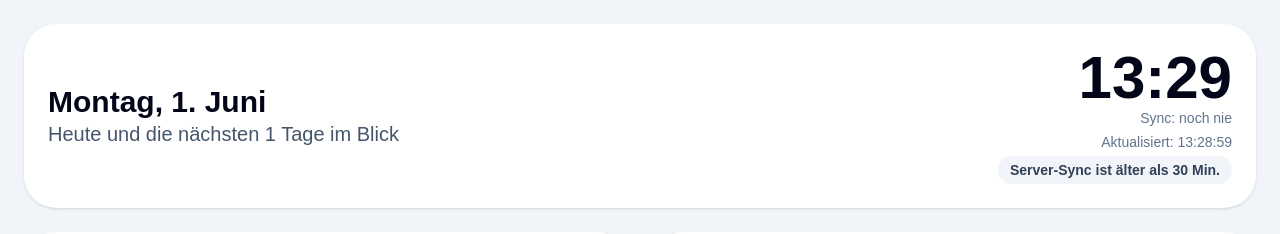
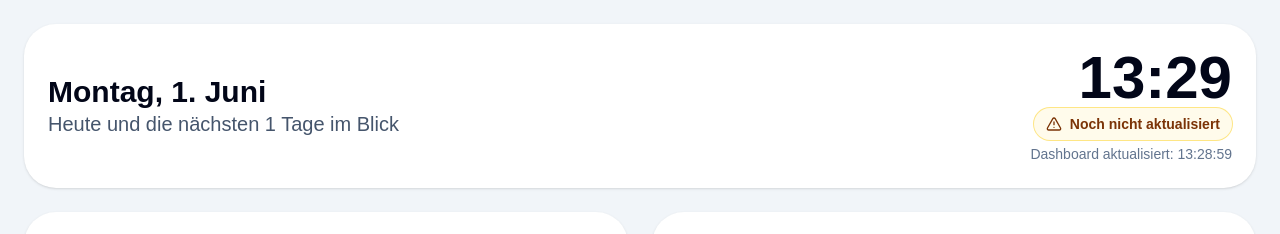
Before and after one commit to mrsollundhaben/familiycommandcenter, a Next.js app: page /dashboard/today in a window 1280 px wide. Shown: the top 234 px of the page. Built offline with nearby package versions, Linux system fonts and the light colour scheme; no server answers; the database is empty.

Commit message:
Add dashboard sync status badge

```diff
--- a/src/components/dashboard/LiveDashboard.tsx
+++ b/src/components/dashboard/LiveDashboard.tsx
@@ -4,6 +4,7 @@ import { useCallback, useEffect, useMemo, useState } from "react";
 import { format } from "date-fns";
 import { de } from "date-fns/locale";
 import { RefreshCw } from "lucide-react";
+import { SyncStatusBadge } from "@/components/dashboard/SyncStatusBadge";
 import { EventCard } from "@/components/dashboard/EventCard";
 import { FamilyMemberBar } from "@/components/dashboard/FamilyMemberBar";
 import { findCurrent, findNext, minutesUntil } from "@/domain/events/grouping";
@@ -31,21 +32,20 @@ async function fetchDashboardToday(signal?: AbortSignal) {
   return response.json() as Promise<DashboardToday>;
 }
 
-function SyncNotice({ data, lastUpdatedAt, error }: { data: DashboardToday | null; lastUpdatedAt: Date | null; error: string | null }) {
+function SyncNotice({ data, lastUpdatedAt, error, now }: { data: DashboardToday | null; lastUpdatedAt: Date | null; error: string | null; now: Date }) {
   if (!data && !error) {
     return <p className="text-sm text-slate-500">Lade Dashboard…</p>;
   }
 
   return (
     <div className="flex flex-col items-end gap-1 text-sm text-slate-500">
-      <p>Sync: {data?.sync.status ?? "noch nie"}</p>
-      {lastUpdatedAt ? <p>Aktualisiert: {format(lastUpdatedAt, "HH:mm:ss", { locale: de })}</p> : null}
+      {data ? <SyncStatusBadge sync={data.sync} now={now} /> : null}
+      {lastUpdatedAt ? <p>Dashboard aktualisiert: {format(lastUpdatedAt, "HH:mm:ss", { locale: de })}</p> : null}
       {error ? (
         <p className="inline-flex items-center gap-1 rounded-full bg-amber-100 px-3 py-1 font-semibold text-amber-900">
           <RefreshCw className="h-4 w-4" /> Nutze alte Daten · {error}
         </p>
       ) : null}
-      {data?.sync.isStale ? <p className="rounded-full bg-slate-100 px-3 py-1 font-semibold text-slate-700">Server-Sync ist älter als 30 Min.</p> : null}
     </div>
   );
 }
@@ -158,7 +158,7 @@ export function LiveDashboard({ syncDaysAhead }: { syncDaysAhead: number }) {
           </div>
           <div className="text-right">
             <p className="text-6xl font-black tabular-nums">{format(now, "HH:mm")}</p>
-            <SyncNotice data={data} lastUpdatedAt={lastUpdatedAt} error={error} />
+            <SyncNotice data={data} lastUpdatedAt={lastUpdatedAt} error={error} now={now} />
           </div>
         </div>
       </header>
--- /dev/null
+++ b/src/components/dashboard/SyncStatusBadge.tsx
@@ -0,0 +1,67 @@
+import { AlertTriangle, CheckCircle2, RefreshCw, type LucideIcon } from "lucide-react";
+import type { DashboardToday } from "@/domain/events/types";
+
+type SyncStatus = DashboardToday["sync"];
+
+type BadgeTone = "green" | "yellow" | "red" | "blue";
+
+const toneStyles: Record<BadgeTone, string> = {
+  green: "bg-emerald-50 text-emerald-800 ring-emerald-200",
+  yellow: "bg-amber-50 text-amber-900 ring-amber-200",
+  red: "bg-red-50 text-red-800 ring-red-200",
+  blue: "bg-sky-50 text-sky-800 ring-sky-200"
+};
+
+function minutesSince(lastSyncAt: string | null, now: Date) {
+  if (!lastSyncAt) return null;
+
+  const parsedLastSyncAt = new Date(lastSyncAt);
+  if (Number.isNaN(parsedLastSyncAt.getTime())) return null;
+
+  return Math.max(0, Math.floor((now.getTime() - parsedLastSyncAt.getTime()) / 60_000));
+}
+
+function staleLabel(lastSyncAt: string | null, now: Date) {
+  const minutes = minutesSince(lastSyncAt, now);
+  if (minutes === null) return "Noch nicht aktualisiert";
+  if (minutes === 0) return "Seit weniger als 1 Minute nicht aktualisiert";
+  return `Seit ${minutes} ${minutes === 1 ? "Minute" : "Minuten"} nicht aktualisiert`;
+}
+
+function getBadgeContent(sync: SyncStatus, now: Date): { tone: BadgeTone; label: string; hint?: string; icon: LucideIcon } {
+  if (sync.status === "failed") {
+    return { tone: "red", label: "Kalender-Sync fehlgeschlagen", hint: "Kalender prüfen", icon: AlertTriangle };
+  }
+
+  if (sync.status === "partial") {
+    return {
+      tone: "yellow",
+      label: sync.isStale ? staleLabel(sync.lastSyncAt, now) : "Teilweise aktualisiert",
+      hint: "Kalender prüfen",
+      icon: AlertTriangle
+    };
+  }
+
+  if (sync.isStale) {
+    return { tone: "yellow", label: staleLabel(sync.lastSyncAt, now), icon: AlertTriangle };
+  }
+
+  if (sync.status === "running") {
+    return { tone: "blue", label: "Sync läuft", icon: RefreshCw };
+  }
+
+  return { tone: "green", label: "Aktuell", icon: CheckCircle2 };
+}
+
+export function SyncStatusBadge({ sync, now }: { sync: SyncStatus; now: Date }) {
+  const badge = getBadgeContent(sync, now);
+  const Icon = badge.icon;
+
+  return (
+    <div className={`inline-flex items-center gap-2 rounded-full px-3 py-1.5 text-sm font-semibold ring-1 ${toneStyles[badge.tone]}`} aria-live="polite">
+      <Icon className={`h-4 w-4 ${sync.status === "running" ? "animate-spin" : ""}`} aria-hidden="true" />
+      <span>{badge.label}</span>
+      {badge.hint ? <span className="border-l border-current/25 pl-2 text-xs font-bold uppercase tracking-wide opacity-80">{badge.hint}</span> : null}
+    </div>
+  );
+}
```
